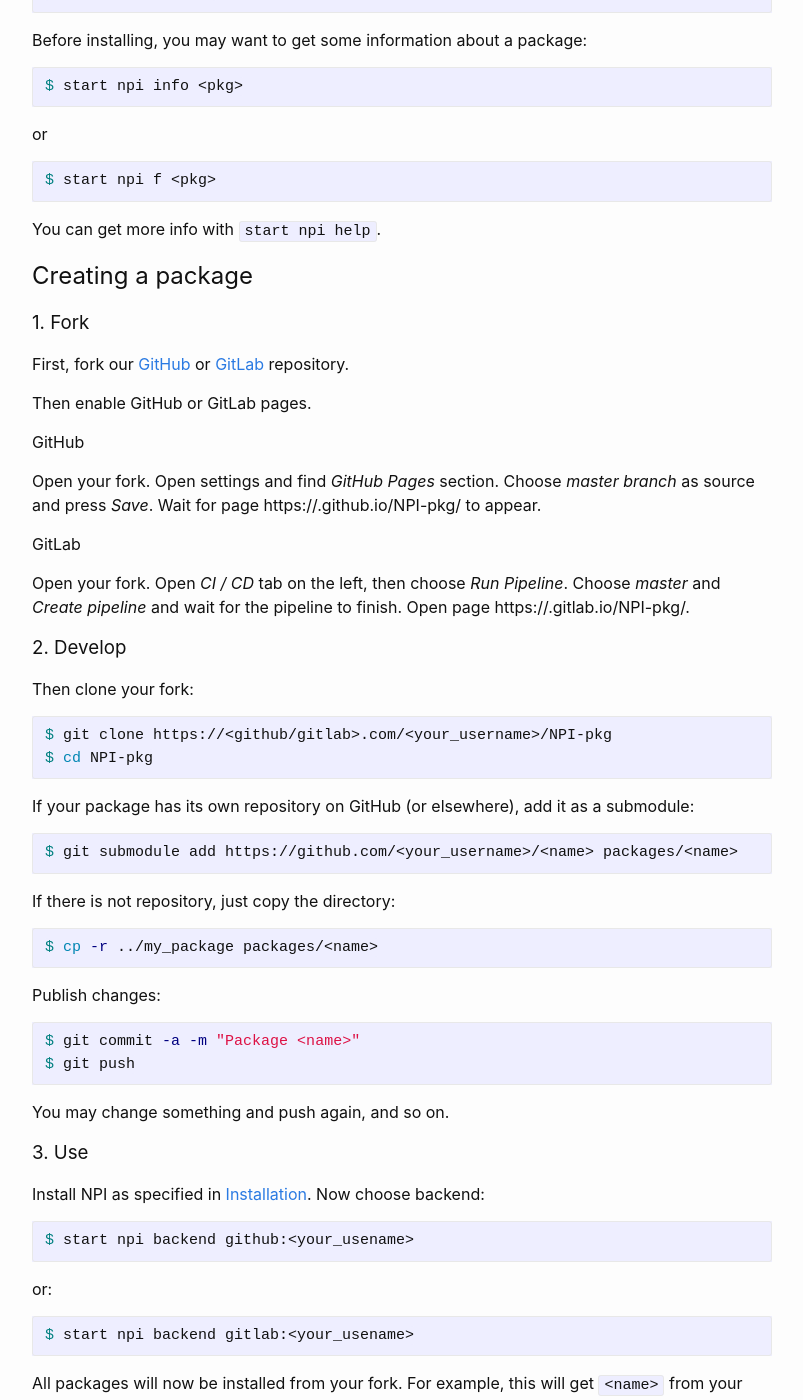
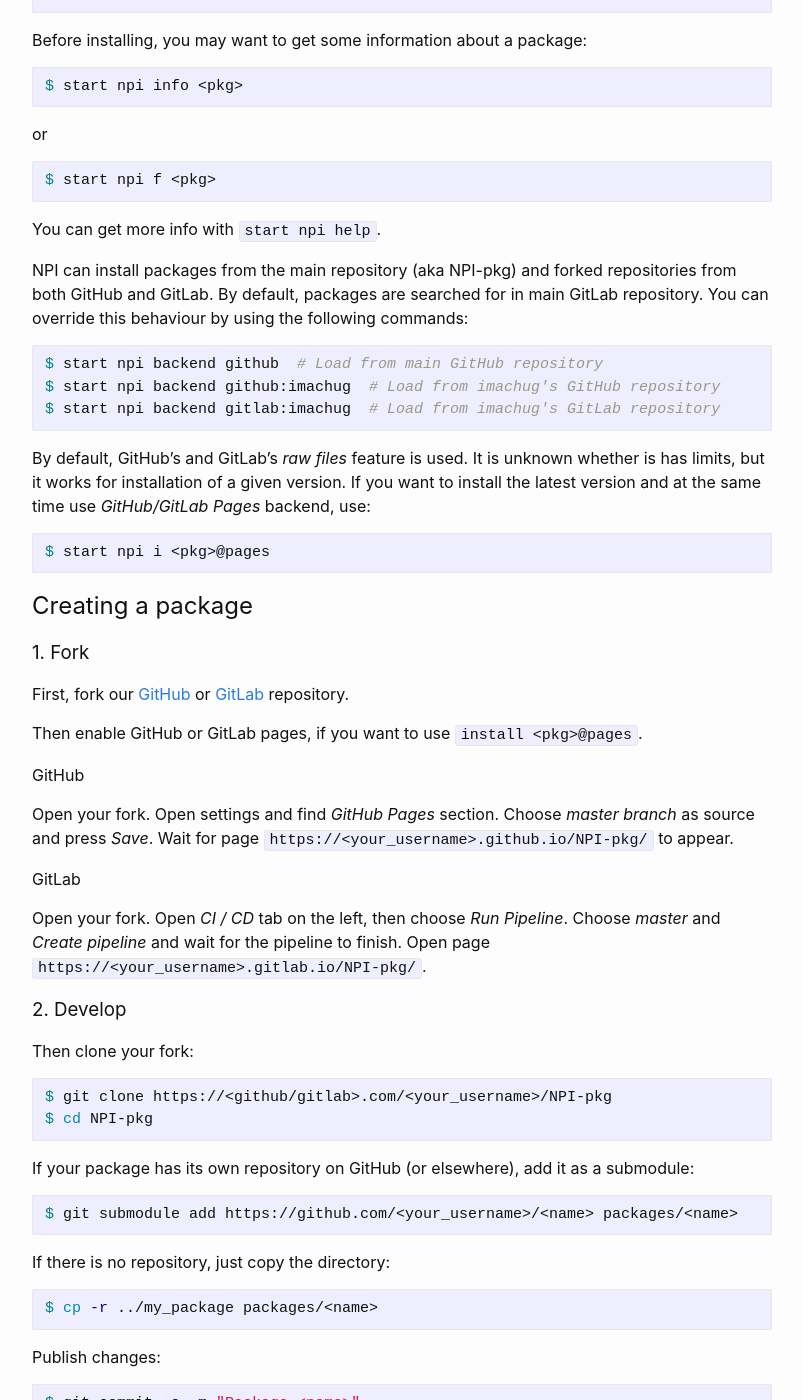
Before and after one commit to JsOS-Team/NPI-pkg, a Jekyll site: the page built from index.md, in a window 1280 px wide and 1400 px high, scrolled down 548 px. Shown: the whole window, without its empty margins (238-1041 px from the left). Built offline with Jekyll 4.4.1, drawn with Linux system fonts in a browser that asks for light colours; comment, search, counter and statistics services are not loaded; our own code applies the rules of GitHub Pages for plain Markdown files; some of the changed text lies outside the part shown.

Commit message:
Update README.md with rawusercontent info

````diff
--- a/index.md
+++ b/index.md
@@ -50,21 +50,36 @@ $ start npi f <pkg>
 You can get more info with `start npi help`.
 
 
+NPI can install packages from the main repository (aka NPI-pkg) and forked repositories from both GitHub and GitLab. By default, packages are searched for in main GitLab repository. You can override this behaviour by using the following commands:
+
+```bash
+$ start npi backend github  # Load from main GitHub repository
+$ start npi backend github:imachug  # Load from imachug's GitHub repository
+$ start npi backend gitlab:imachug  # Load from imachug's GitLab repository
+```
+
+By default, GitHub's and GitLab's *raw files* feature is used. It is unknown whether is has limits, but it works for installation of a given version. If you want to install the latest version and at the same time use *GitHub/GitLab Pages* backend, use:
+
+```bash
+$ start npi i <pkg>@pages
+```
+
+
 ## Creating a package
 
 ### 1. Fork
 
 First, fork our [GitHub](https://github.com/JsOS-Team/NPI-pkg/fork) or [GitLab](https://gitlab.com/JsOS/NPI-pkg/forks/new) repository.
 
-Then enable GitHub or GitLab pages.
+Then enable GitHub or GitLab pages, if you want to use `install <pkg>@pages`.
 
 #### GitHub
 
-Open your fork. Open settings and find *GitHub Pages* section. Choose *master branch* as source and press *Save*. Wait for page https://<your_username>.github.io/NPI-pkg/ to appear.
+Open your fork. Open settings and find *GitHub Pages* section. Choose *master branch* as source and press *Save*. Wait for page `https://<your_username>.github.io/NPI-pkg/` to appear.
 
 #### GitLab
 
-Open your fork. Open *CI / CD* tab on the left, then choose *Run Pipeline*. Choose *master* and *Create pipeline* and wait for the pipeline to finish. Open page https://<your_username>.gitlab.io/NPI-pkg/.
+Open your fork. Open *CI / CD* tab on the left, then choose *Run Pipeline*. Choose *master* and *Create pipeline* and wait for the pipeline to finish. Open page `https://<your_username>.gitlab.io/NPI-pkg/`.
 
 
 ### 2. Develop
@@ -82,7 +97,7 @@ If your package has its own repository on GitHub (or elsewhere), add it as a sub
 $ git submodule add https://github.com/<your_username>/<name> packages/<name>
 ```
 
-If there is not repository, just copy the directory:
+If there is no repository, just copy the directory:
 
 ```bash
 $ cp -r ../my_package packages/<name>
@@ -118,6 +133,12 @@ All packages will now be installed from your fork. For example, this will get `<
 $ start npi i <name>
 ```
 
+Or download from *GitHub/GitLab pages*:
+
+```bash
+$ start npi i <name>@pages
+```
+
 
 ### 4. Publish
 
````
